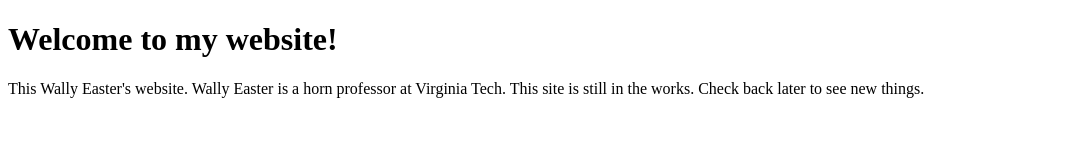
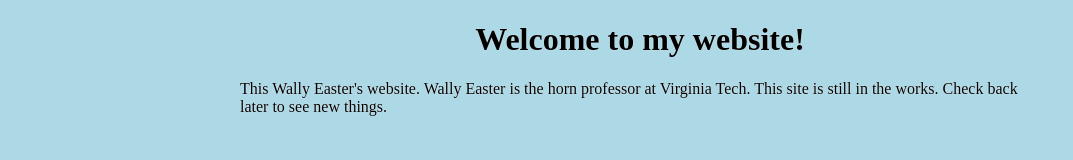
Before and after one commit to hornpro/website, a plain HTML site: page index.html in a window 1280 px wide. Shown: the whole page, without its empty margins (0-1073 px from the left). Drawn offline with Linux system fonts and the light colour scheme.

Commit message:
Added some style

```diff
--- a/index.html
+++ b/index.html
@@ -2,9 +2,20 @@
 <html>
   <head>
     <meta charset = 'utf-8'/>
+    <style>
+      body {
+        background-color:lightblue;
+        text-shadow:0 0 1px white;
+        max-width:800px;
+        margin:0 auto;
+      }
+      h1 {
+        text-align:center;
+      }
+    </style>
   </head>
   <body>
     <h1>Welcome to my website!</h1>
-    <p>This Wally Easter's website. Wally Easter is a horn professor at Virginia Tech. This site is still in the works. Check back later to see new things.</p>
+    <p>This Wally Easter's website. Wally Easter is the horn professor at Virginia Tech. This site is still in the works. Check back later to see new things.</p>
   </body>
 </html>
```
